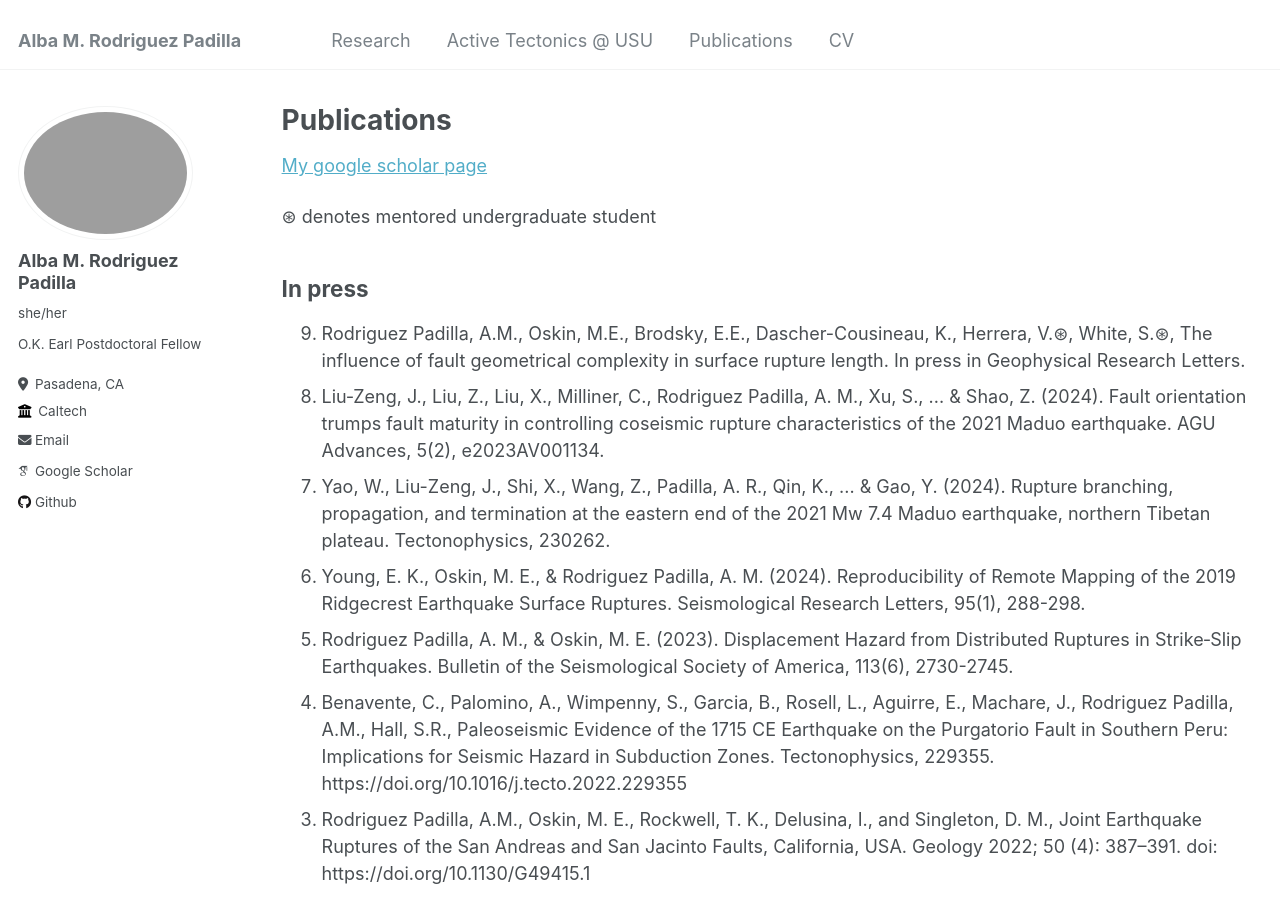
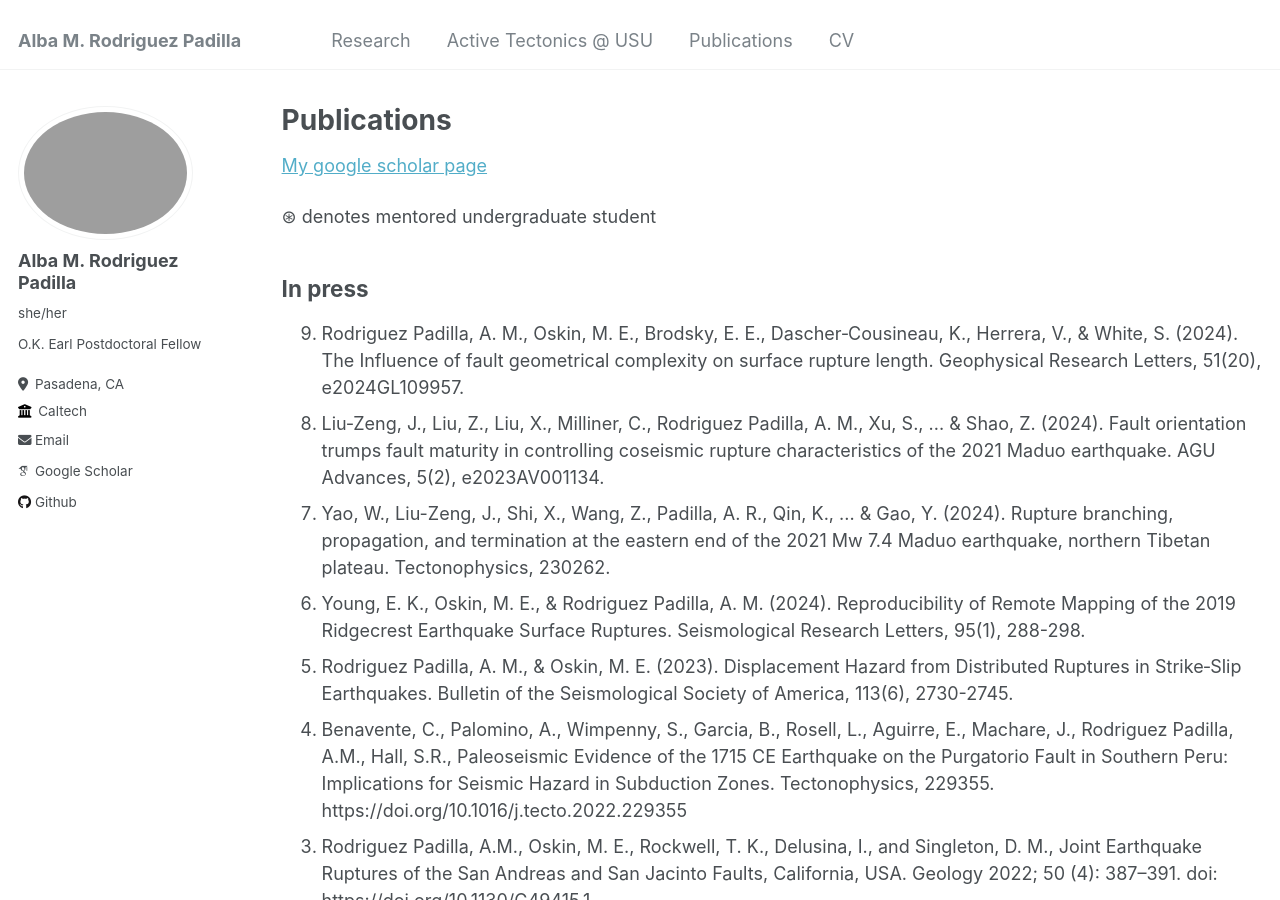
Before and after one commit to absrp/absrp.github.io, a Jekyll site: the page built from _pages/publications.md, in a window 1280 px wide and 900 px high. Built offline with Jekyll 4.4.1, drawn with Linux system fonts in a browser that asks for light colours; some web fonts are replaced.

Commit message:
Update publications.md

```diff
--- a/_pages/publications.md
+++ b/_pages/publications.md
@@ -12,7 +12,7 @@ author_profile: true
 ## In press
 
 <ol reversed>
-  <li> Rodriguez Padilla, A.M., Oskin, M.E., Brodsky, E.E., Dascher-Cousineau, K., Herrera, V.⊛, White, S.⊛, The influence of fault geometrical complexity in surface rupture length. In press in Geophysical Research Letters. </li>
+  <li> Rodriguez Padilla, A. M., Oskin, M. E., Brodsky, E. E., Dascher‐Cousineau, K., Herrera, V., & White, S. (2024). The Influence of fault geometrical complexity on surface rupture length. Geophysical Research Letters, 51(20), e2024GL109957. </li>
   <li> Liu‐Zeng, J., Liu, Z., Liu, X., Milliner, C., Rodriguez Padilla, A. M., Xu, S., ... & Shao, Z. (2024). Fault orientation trumps fault maturity in controlling coseismic rupture characteristics of the 2021 Maduo earthquake. AGU Advances, 5(2), e2023AV001134. </li>
   <li> Yao, W., Liu-Zeng, J., Shi, X., Wang, Z., Padilla, A. R., Qin, K., ... & Gao, Y. (2024). Rupture branching, propagation, and termination at the eastern end of the 2021 Mw 7.4 Maduo earthquake, northern Tibetan plateau. Tectonophysics, 230262. </li>
   <li>  Young, E. K., Oskin, M. E., & Rodriguez Padilla, A. M. (2024). Reproducibility of Remote Mapping of the 2019 Ridgecrest Earthquake Surface Ruptures. Seismological Research Letters, 95(1), 288-298. </li>
```
